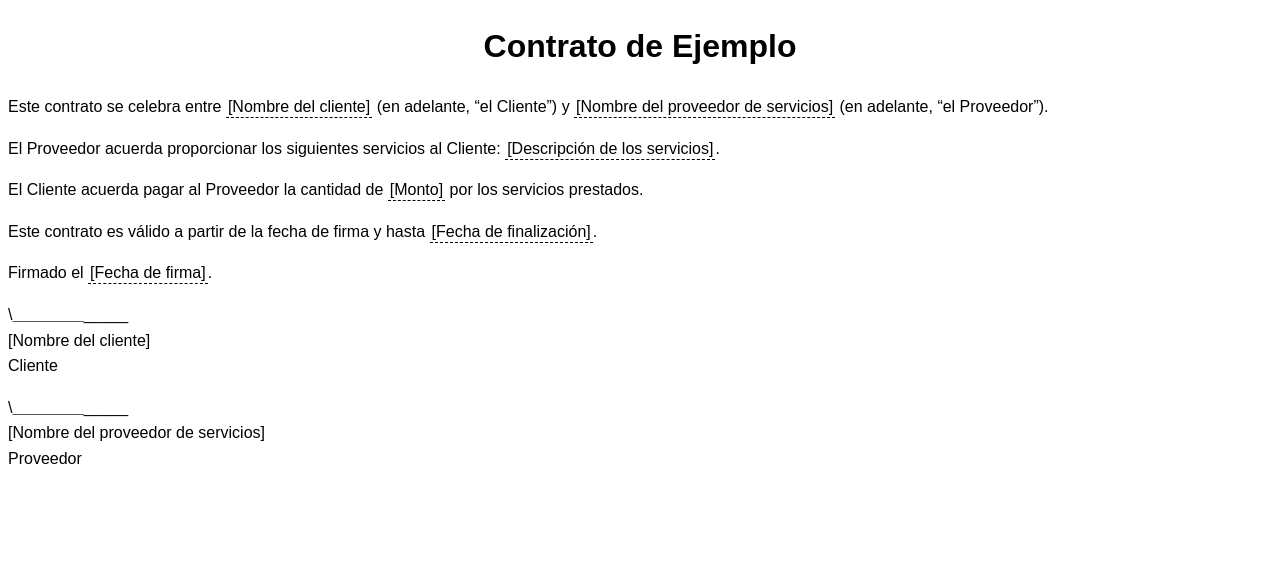
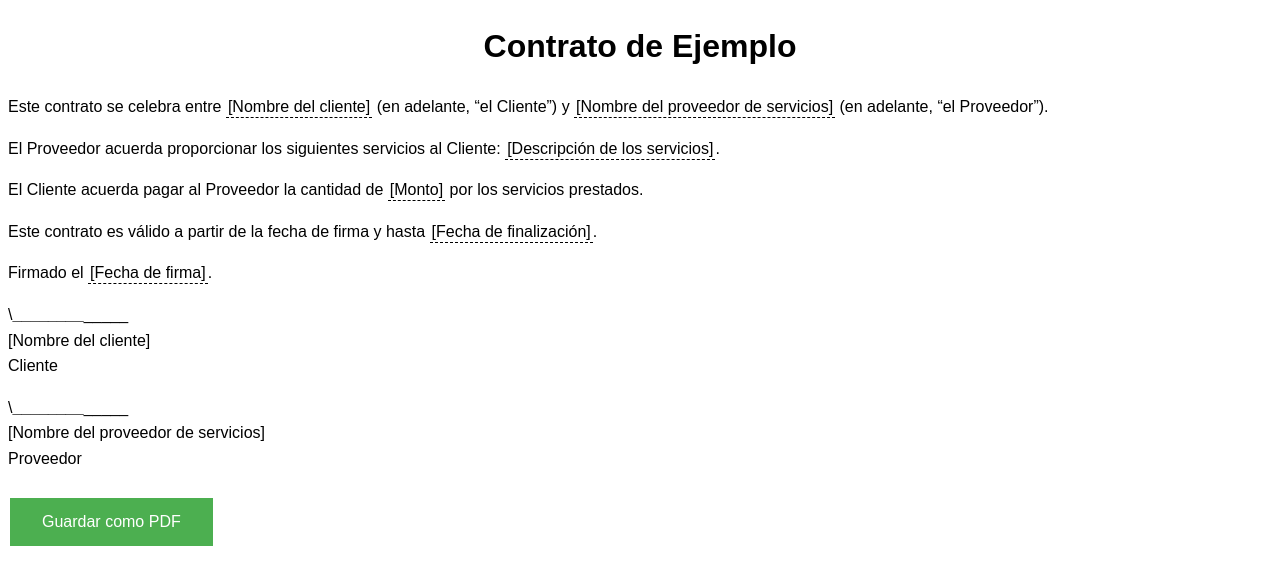
Before and after one commit to streaming10/perseusnew, a Jekyll site: the page built from contrato.html, in a window 1280 px wide. Shown: the top 585 px of the page. Built offline with Jekyll 4.4.1, drawn with Linux system fonts in a browser that asks for light colours.

Commit message:
Update and rename contrato_markdown_fixed.html to contrato.html

```diff
--- a/contrato_markdown_fixed.html
+++ b/contrato.html
@@ -21,6 +21,18 @@ layout: null
       border-bottom: 1px dashed #000;
       display: inline;
       padding: 2px;
+    }
+    .button {
+      background-color: #4CAF50;
+      border: none;
+      color: white;
+      padding: 15px 32px;
+      text-align: center;
+      text-decoration: none;
+      display: inline-block;
+      font-size: 16px;
+      margin: 10px 2px;
+      cursor: pointer;
     }
   </style>
 </head>
@@ -49,5 +61,18 @@ Proveedor
 {% endcapture %}
     {{ markdown_content | markdownify }}
   </div>
+
+  <button class="button" onclick="printPDF()">Guardar como PDF</button>
+
+  <script src="https://cdnjs.cloudflare.com/ajax/libs/jspdf/2.3.1/jspdf.umd.min.js"></script>
+  <script>
+    function printPDF() {
+      const pdf = new jsPDF();
+      const content = document.getElementById('markdown').innerText;
+
+      pdf.text(content, 10, 10);
+      pdf.save('contrato.pdf');
+    }
+  </script>
 </body>
 </html>
```
